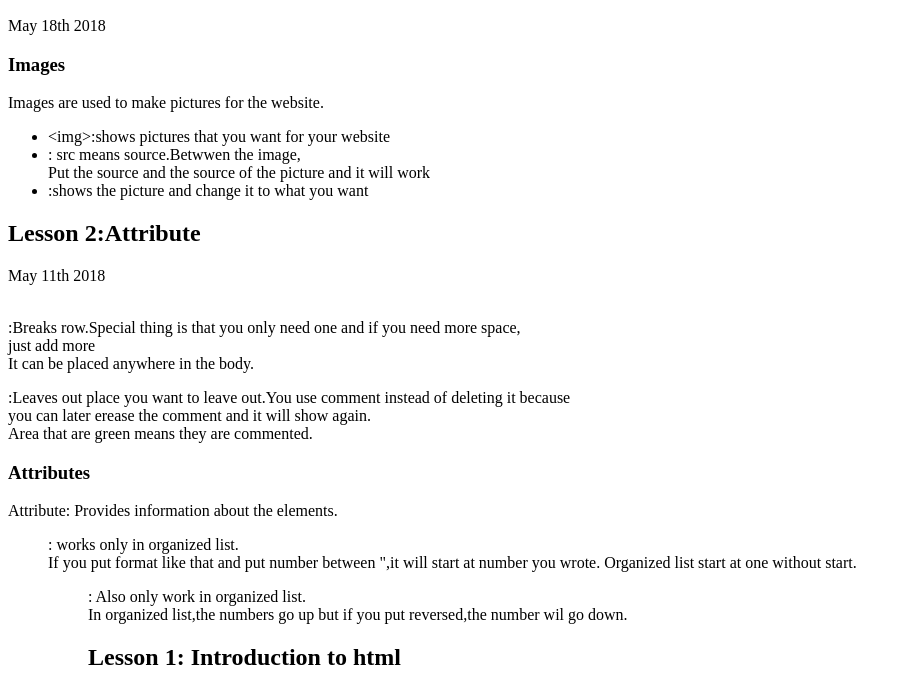
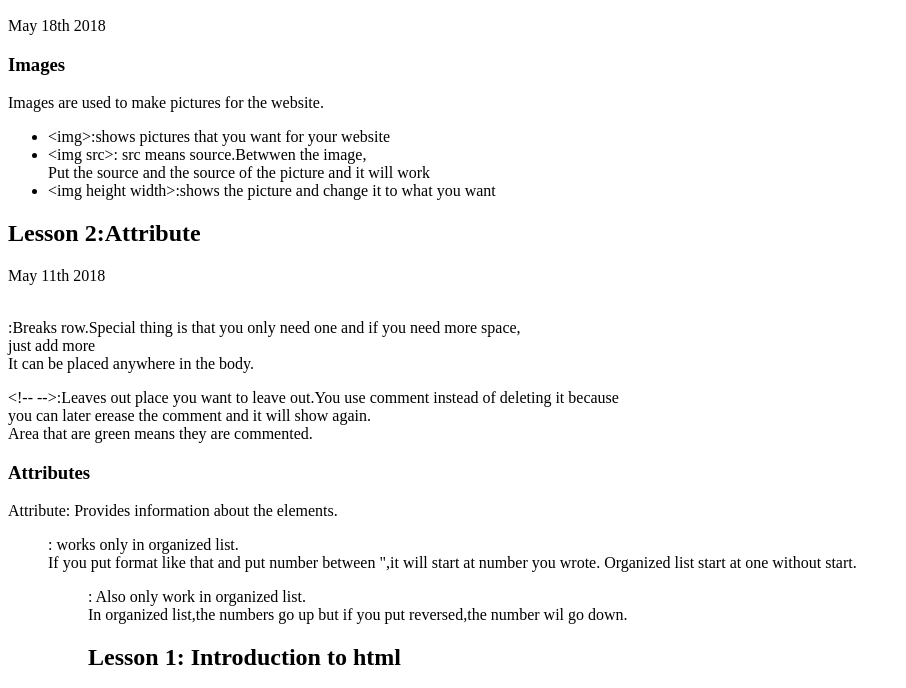
Before and after one commit to AidanLee07/aidanlee07.github.io, a plain HTML site: page Blog.html in a window 1280 px wide. Shown: the part 110-798 px from the top of the page, without its empty margins (0-906 px from the left). Drawn offline with Linux system fonts and the light colour scheme.

Commit message:
changed some codes

```diff
--- a/Blog.html
+++ b/Blog.html
@@ -11,13 +11,13 @@
         <p>Images are used to make pictures for the website.</p>
         <ul>
          <li> &lt;img&gt;:shows pictures that you want for your website</li>
-         <li><img src>: src means source.Betwwen the image,<br>Put the source and the source of the picture and it will work</li>
-        <li><img height width>:shows the picture and change it to what you want </li>
+         <li> &lt;img src&gt;: src means source.Betwwen the image,<br>Put the source and the source of the picture and it will work</li>
+        <li>&lt;img height width&gt;:shows the picture and change it to what you want </li>
         </ul>
         <h2>Lesson 2:Attribute</h2>
         <p>May 11th 2018
               </p><br>:Breaks row.Special thing is that you only need one and if you need more space,<br>just add more<br>It can be placed anywhere in the body.
-              <p><!-- -->:Leaves out place you want to leave out.You use comment instead of deleting it because<br>you can later erease the comment and it will show again.<br>Area that are green means they are commented.</p>
+              <p>&lt;!-- --&gt;:Leaves out place you want to leave out.You use comment instead of deleting it because<br>you can later erease the comment and it will show again.<br>Area that are green means they are commented.</p>
         <h3>Attributes</h3>
         <p>Attribute: Provides information about the elements.</p>
         <p><ol start="">: works only in organized list.<br>If you put format like that and put number between ",it will start at number you wrote. Organized list start at one without start.</p>
```
